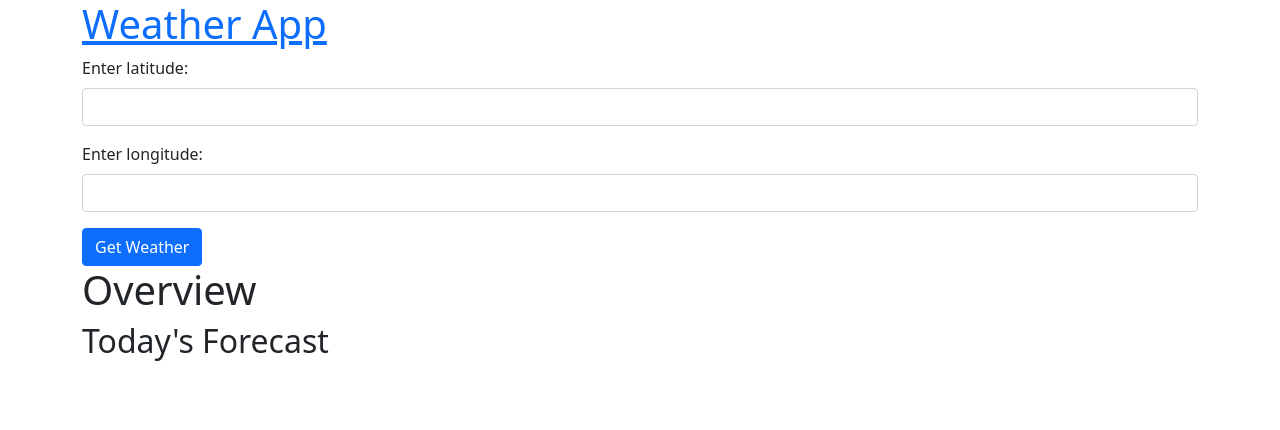
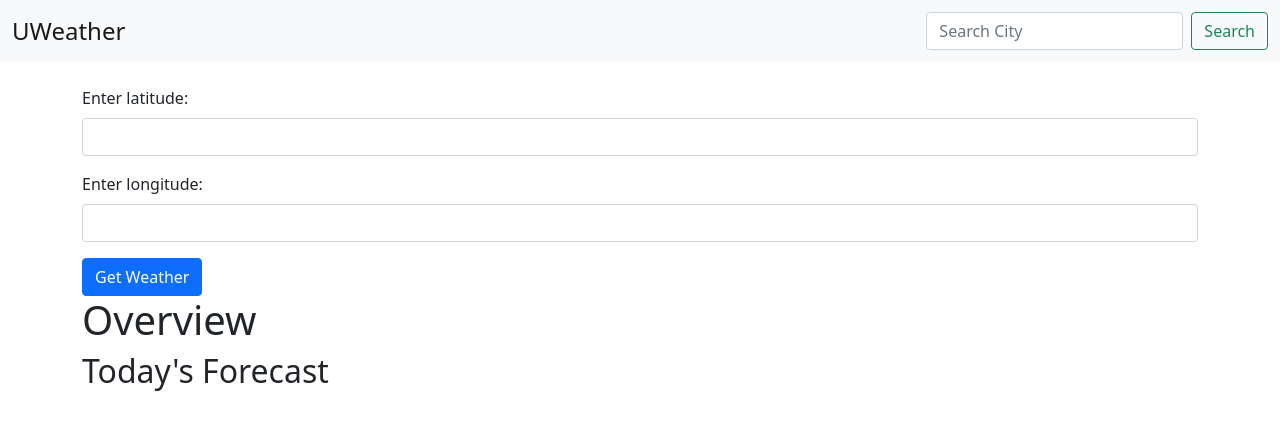
Before and after one commit to GuntherCoad/UI_WeatherApp, a Flask app: template templates/overview.html in a window 1280 px wide. Shown: the top 430 px of the page. Run offline with Flask 3, Linux system fonts and the light colour scheme; the template is opened without the code that fills it, so the values that code supplies are empty.

Commit message:
improvements

```diff
--- a/config.py
+++ b/config.py
@@ -1,2 +1,3 @@
 API_WEATHER_URL="https://api.open-meteo.com/v1/forecast"
 GEO_SERVICE="https://ipinfo.io/loc"
+GEO_CODE="feros"
--- a/requirements.txt
+++ b/requirements.txt
@@ -5,3 +5,4 @@ itsdangerous==2.1.2
 Jinja2==3.1.3
 MarkupSafe==2.1.5
 Werkzeug==3.0.2
+geopy==1.20.0
--- /dev/null
+++ b/static/css/weather.css
@@ -0,0 +1,3 @@
+.navbar-brand {
+    font-size: 1.5em;
+}
--- a/static/js/content.js
+++ b/static/js/content.js
@@ -11,6 +11,7 @@ let iterat = 0;
  *
  * @param {*} limit the number of related searches that populate upon typing
  */
+
 function getSearchResults(limit)
 {
     //const search = document.getElementById("query");
@@ -31,6 +32,7 @@ function getSearchResults(limit)
  *
  * @param {*} result The json list of relevant search items from the api response.
  */
+
 function displayResult(result) {
     //var iterat = 0;
 
@@ -102,6 +104,7 @@ function loadWeatherRadar(lon,lat) {
     iframe.src = `${apiENDPOINT}/weathermap?basemap=map&cities=true&layer=${layer}&lat=${lat}&lon=${lon}&zoom=8&appid=${apiKEY}`;
 
 }}
+
 function fetchAQIData(lat, lon){
     fetch(`${apiENDPOINT}/data/2.5/air_pollution?lat=${lat}&lon=${lon}&appid=${apiKEY}`)
         .then(res => res.json())
@@ -110,8 +113,7 @@ function fetchAQIData(lat, lon){
             aqi.innerText = `AQI: ${aqiData.list[0].main.aqi}`;
         })
         .catch(error => console.error('Error fetching AQI data:', error));AnalyserNode
-    }
-
+}
 
 function onSearch() {
     const homeElements = document.getElementsByClassName("home");
--- a/templates/overview.html
+++ b/templates/overview.html
@@ -7,10 +7,10 @@
 {% block content %}
 <h2>Today's Forecast</h2>
 {% if today %}
-<div class="card" style="width: 18rem;">
+<div class="card mx-auto" style="width: 18rem;">
     <img src="{{ url_for('static', filename='images/fill/darksky/clear-day.svg') }}" class="card-img=top" id="image" alt="weather-code">
     <div class="card-body">
-        <h5 class="card-title">City</h5>
+        <h5 class="card-title">{{city}}</h5>
         <p class="card-text">Some quick example text.</p>
     </div>
     <ul class="list-group list-group-flush">
@@ -28,27 +28,29 @@
         <a href="/weather/today" class="card-link">More info</a>
     </div>
 </div>
+<br>
 </div>
 
 <div class="container">
 <h2>Daily Forecast</h2>
+<br>
     <div class="row">
         {% for day, max_temp, min_temp, precip, max_wind in zip(days,
         forecast.temperature_2m_max, forecast.temperature_2m_min,
         forecast.precipitation_sum, forecast.windspeed_10m_max) %}
         {% if loop.index0 > 0 %}
-        <div class="col-sm-6 col-md-4 col-lg-3 mb-4 mx-2">
+        <div class="col-md-4 mb-md-3 mb-5">
             <div class="card" style="width: 18rem;">
                 <img src="{{ url_for('static', filename='images/fill/darksky/clear-day.svg') }}" class="card-img=top" id="image" alt="weather-code">
                 <div class="card-body">
-                    <h5 class="card-title">Day of the Week</h5>
+                    <h5 class="card-title">Date: </h5>
                     <p class="card-text">{{ day }}</p>
                 </div>
-                <ul class="list-group list-group-flush">
+                <ul class="list-group list-group-flush text-center">
                     <li class="list-group-item">High (F): {{ max_temp }}</li>
                     <li class="list-group-item">Low (F): {{ min_temp }}</li>
                 </ul>
-                <div class="card-body">
+                <div class="card-body text-center">
                     <a href="/weather/today" class="card-link">More info</a>
                 </div>
             </div>
--- a/templates/today.html
+++ b/templates/today.html
@@ -12,7 +12,7 @@
             <div class="card">
                 <img src="" class="img-fluid card-img-top" style="width: 50%;" id="image" alt="weather-code">
                 <div class="card-body">
-                    <h5 class="card-title">City</h5>
+                    <h5 class="card-title">{{ city }}</h5>
                     <p id="isDay" class="card-text">{{ today.current.is_day }}</p>
                 </div>
                 <ul class="list-group list-group-flush">
--- a/templates/weather.html
+++ b/templates/weather.html
@@ -3,10 +3,35 @@
     <head>
         <title>Weather App</title>
         <link rel="stylesheet" href="{{ url_for('static', filename='/css/bootstrap.css') }}">
+        <link rel="stylesheet" href="{{ url_for('static', filename='/css/weather.css') }}">
     </head>
     <body>
-        <div class="container-sm">
-            <h1><a href="/weather">Weather App</a></h1>
+    <!-- Navbar -->
+        <section id="navbar">
+            <nav class="navbar navbar-expand-lg navbar-light bg-light">
+                <div class="container-fluid">
+                <a class="navbar-brand" href="/weather">UWeather</a>
+                <button class="navbar-toggler" type="button" data-bs-toggle="collapse" data-bs-target="#navbarSupportedContent" aria-controls="navbarSupportedContent" aria-expanded="false" aria-label="Toggle navigation">
+                    <span class="navbar-toggler-icon"></span>
+                </button>
+                <div class="collapse navbar-collapse" id="navbarSupportedContent">
+                    <ul class="navbar-nav me-auto mb-2 mb-lg-0">
+                    <li class="nav-item">
+                        <a class="nav-link active" aria-current="page" href="#"></a>
+                    </li>
+
+                    </ul>
+                    <form class="d-flex" method="post">
+                    <input class="form-control me-2 input" type="text" placeholder="Search City" id="city" name="city" aria-label="Search">
+                    <button class="btn btn-outline-success" type="submit">Search</button>
+                    </form>
+                </div>
+                </div>
+            </nav>
+        </section>
+        <br>
+
+        <div class="container">
             <form method="post">
                 <div class="mb-3">
                     <label for="latitude" class="form-label">Enter latitude:</label>
@@ -18,6 +43,7 @@
                 </div>
                 <button type="submit" class="btn btn-primary">Get Weather</button>
             </form>
+
             <section class="content">
                 <header>
                     {% block header %}{% endblock %}
```
Also changed, not shown: weather.py (+23 -5 lines).
